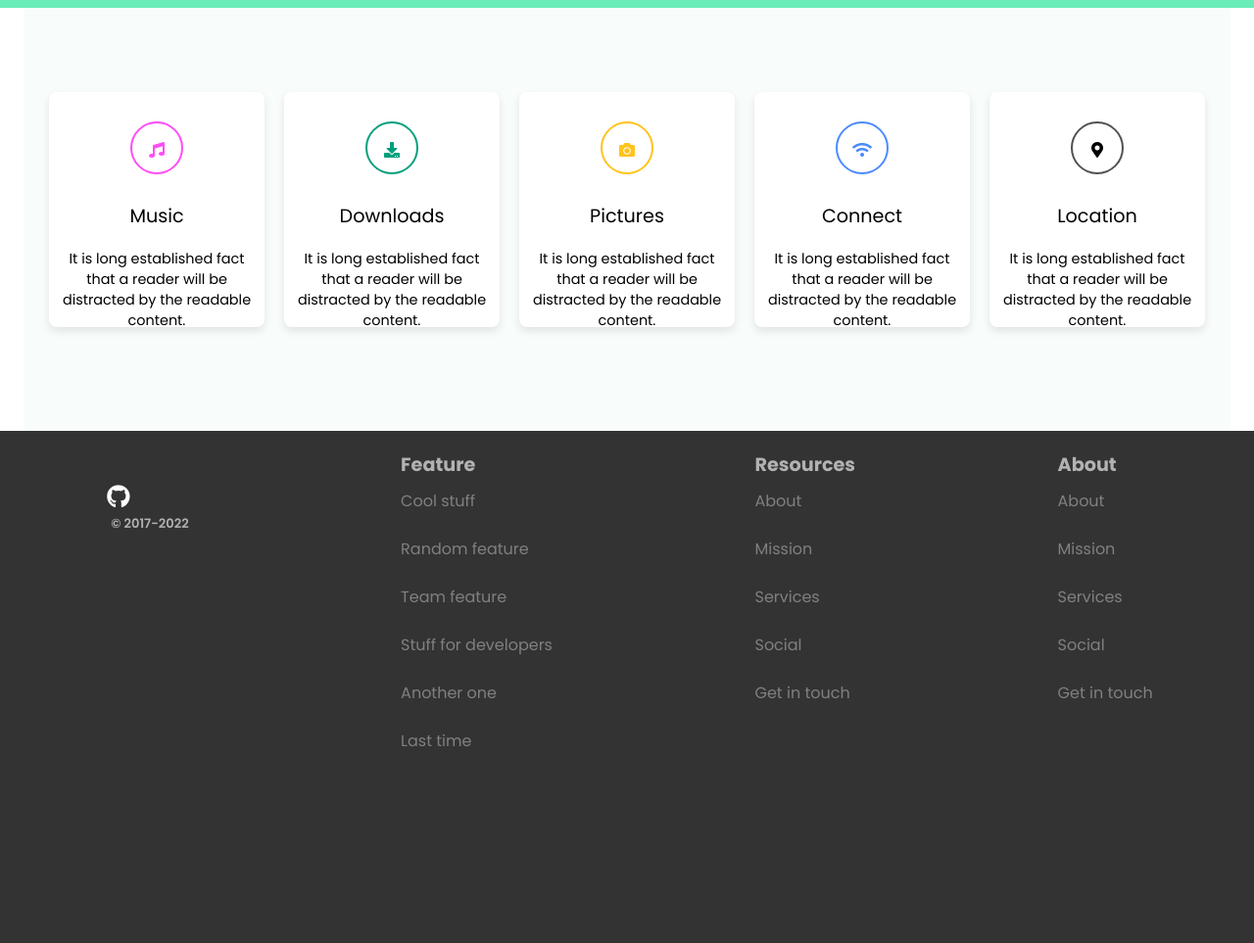
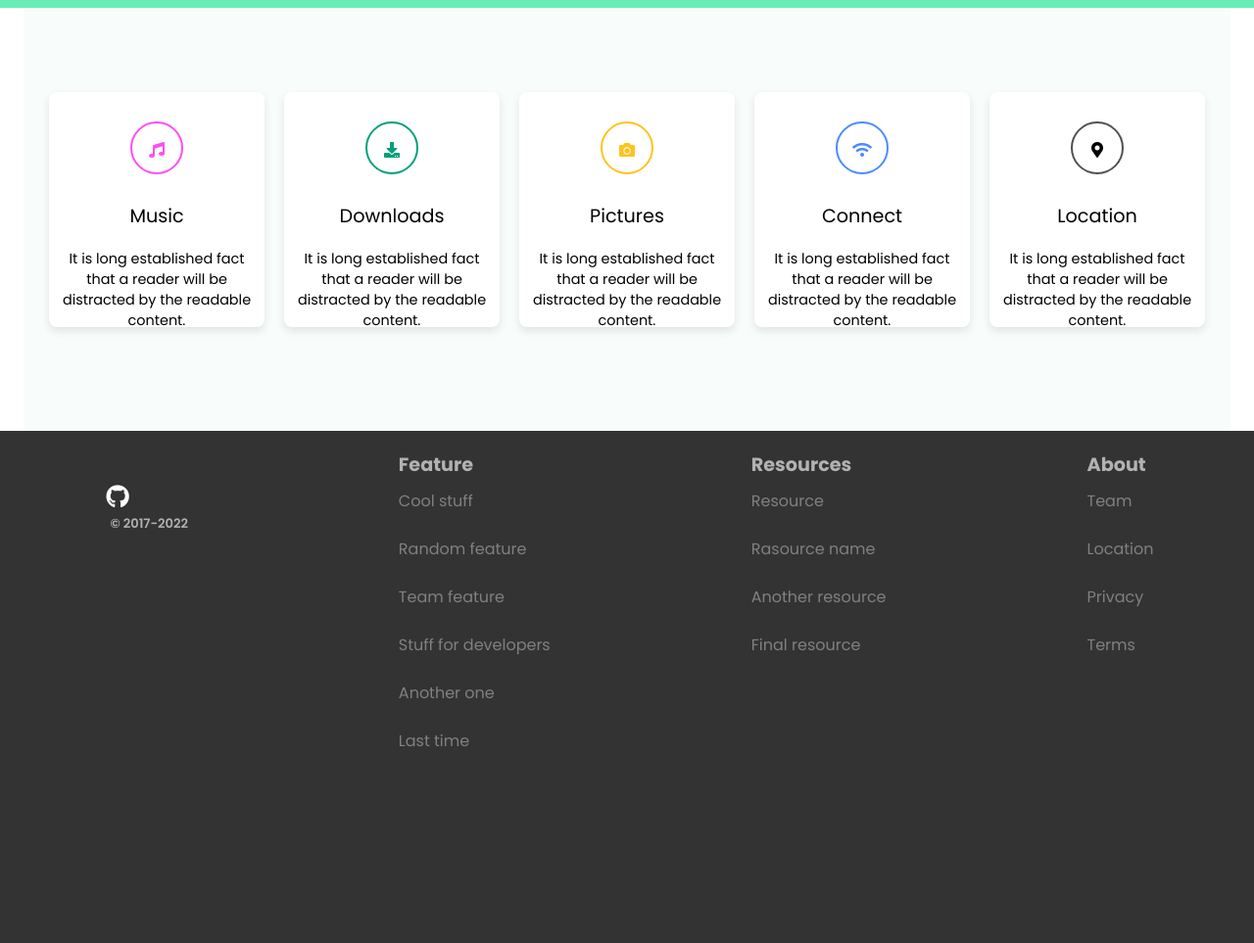
Before and after one commit to S-dev-coder/Ass, a plain HTML site: page index.html in a window 1280 px wide. Shown: the part 1081-2044 px from the top of the page at 98% size. Drawn offline with nearby package versions, Linux system fonts and the light colour scheme.

Commit message:
Update index.html
Updated footer list.

```diff
--- a/index.html
+++ b/index.html
@@ -178,21 +178,19 @@
           <div class="col">
             <h1>Resources</h1>
             <ul class="footer-list">
-              <li>About</li>
-              <li>Mission</li>
-              <li>Services</li>
-              <li>Social</li>
-              <li>Get in touch</li>
+              <li>Resource</li>
+              <li>Rasource name</li>
+              <li>Another resource</li>
+              <li>Final resource</li>
             </ul>
           </div>
           <div class="col">
             <h1>About</h1>
             <ul class="footer-list">
-              <li>About</li>
-              <li>Mission</li>
-              <li>Services</li>
-              <li>Social</li>
-              <li>Get in touch</li>
+              <li>Team</li>
+              <li>Location</li>
+              <li>Privacy</li>
+              <li>Terms</li>
             </ul>
           </div>
         </div>
```
